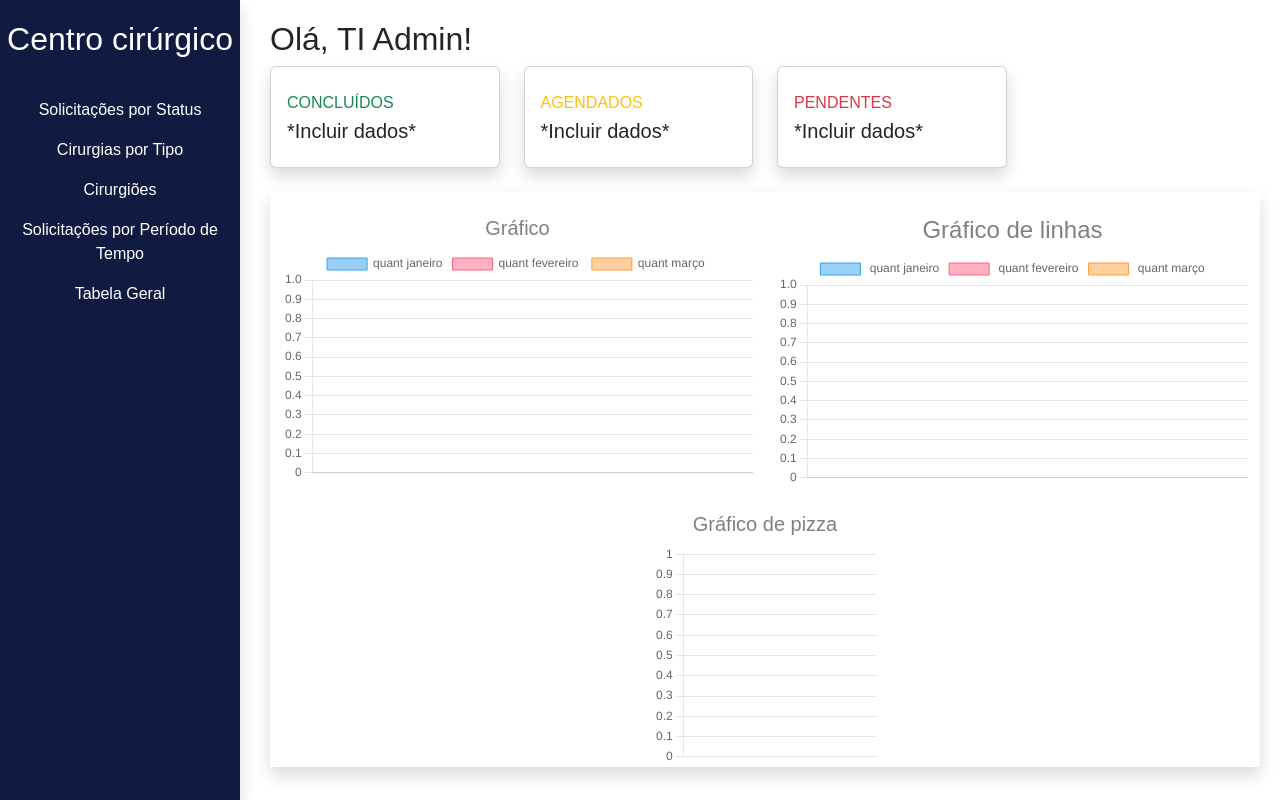
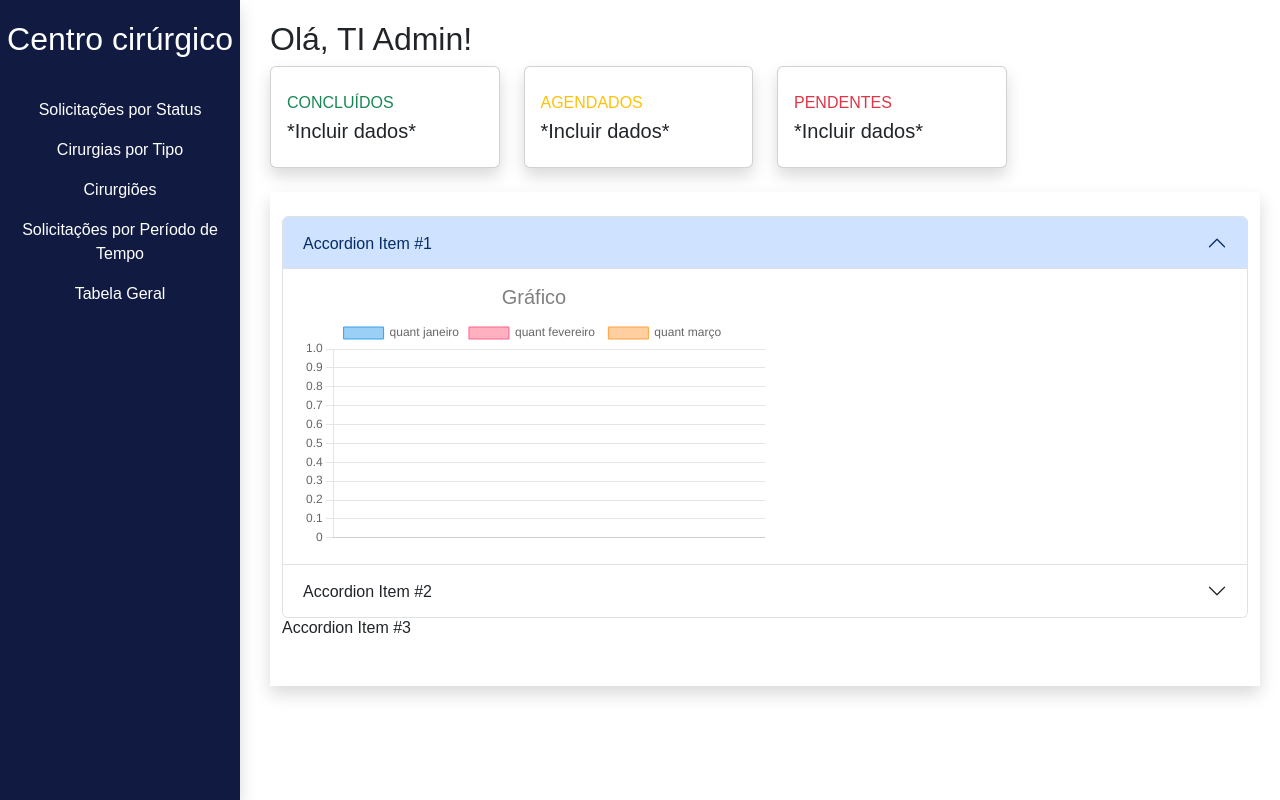
Before and after one commit to vitpinheiro/centrocirurgico, a PHP site: page /solicitacaoporstatus.php in a window 1280 px wide. Run offline with PHP 8.4, Linux system fonts and the light colour scheme; data that the repository does not hold is empty; some libraries are stand-ins or nearby versions.

Commit message:
acordeon ficou o terceiro item dando problema

```diff
--- a/solicitacaoporstatus.php
+++ b/solicitacaoporstatus.php
@@ -303,12 +303,69 @@
 </div>
  <br>
 
+
+
+ <div class="accordion" id="accordionPanelsStayOpenExample">
+  <div class="accordion-item">
+    <h2 class="accordion-header">
+      <button class="accordion-button" type="button" data-bs-toggle="collapse" data-bs-target="#panelsStayOpen-collapseOne" aria-expanded="true" aria-controls="panelsStayOpen-collapseOne">
+        Accordion Item #1
+      </button>
+    </h2>
+    <div id="panelsStayOpen-collapseOne" class="accordion-collapse collapse show">
+      <div class="accordion-body">
       <div class="col-lg-6 col-xs-12">
         <h5 class="text-center">Gráfico</h5>
         <canvas class="charts" id="myChart" ></canvas>
     </div>
+      </div>
+    </div>
+  </div>
+  <div class="accordion-item">
+    <h2 class="accordion-header">
+      <button class="accordion-button collapsed" type="button" data-bs-toggle="collapse" data-bs-target="#panelsStayOpen-collapseTwo" aria-expanded="false" aria-controls="panelsStayOpen-collapseTwo">
+        Accordion Item #2
+      </button>
+    </h2>
+    <div id="panelsStayOpen-collapseTwo" class="accordion-collapse collapse">
+    <div class="accordion-body">
+    <div class="col-lg-6 col-xs-12">
+        <h4 class="text-center">Gráfico de linhas</h4>
+          <canvas class="charts" id="myChart3"></canvas>
+        </div>
+   </div>
+      </div>
+    </div>
+  </div>
+  <div class="accordion-item">
+    <h2 class="accordion-header">
+      <button class="accordion-button collapsed" type="button" data-bs-toggle="collapse" data-bs-target="#panelsStayOpen-collapseThree" aria-expanded="false" aria-controls="panelsStayOpen-collapseThree">
+        Accordion Item #3
+      </button>
+    </h2>
+    <div id="panelsStayOpen-collapseThree" class="accordion-collapse collapse">
+      <div class="accordion-body">
+      <div class="row justify-content-center">
+        <div class="col-lg-3 col-xs-12">
+          <h5 class="text-center">Gráfico de pizza</h5>
+          <canvas  class="charts" id="myChart2"></canvas>
+        </div>
+    </div>
 
-    <div class="col-lg-6 col-xs-12">
+
+      </div>
+    </div>
+  </div>
+</div>
+
+
+
+    <!-- <div class="col-lg-6 col-xs-12">
+        <h5 class="text-center">Gráfico</h5>
+        <canvas class="charts" id="myChart" ></canvas>
+    </div> -->
+
+    <!-- <div class="col-lg-6 col-xs-12">
         <h4 class="text-center">Gráfico de linhas</h4>
           <canvas class="charts" id="myChart3"></canvas>
         </div>
@@ -324,7 +381,7 @@
 
 </div>
   </div>
-</div>
+</div> -->
 
 
 <script src="chart.js"></script>
@@ -450,10 +507,22 @@
 <br>
 </main>
 
+<!-- Outros elementos HTML -->
+
 <footer>
   <p></p>
 </footer>
+
+<script src="node_modules/jquery/dist/jquery.min.js"></script>
+<script src="node_modules/bootstrap/dist/js/bootstrap.bundle.min.js"></script>
+<script src="chart.js"></script>
+
 <script>
+  // Seus scripts JavaScript
+</script>
+
+<script>
+  // Script para o menu hamburguer
   document.addEventListener('DOMContentLoaded', function () {
     const hamburger = document.querySelector('.hamburger-menu');
     const sidebar = document.querySelector('.sidebar');
@@ -464,9 +533,20 @@
   });
 </script>
 
+<script>
+  // Script para o acordeão
+  document.querySelectorAll('.accordion-button').forEach(button => {
+    button.addEventListener('click', () => {
+      const target = button.getAttribute('data-bs-target');
+      const collapseElements = document.querySelectorAll('.accordion-collapse');
+      collapseElements.forEach(collapse => {
+        if (collapse.id !== target) {
+          collapse.classList.remove('collapse');
+        }
+      });
+    });
+  });
+</script>
+
 </body>
-<script src="https://cdn.jsdelivr.net/npm/bootstrap@5.3.3/dist/js/bootstrap.bundle.min.js" integrity="sha384-YvpcrYf0tY3lHB60NNkmXc5s9fDVZLESaAA55NDzOxhy9GkcIdslK1eN7N6jIeHz" crossorigin="anonymous"></script>
-<script src="https://cdn.jsdelivr.net/npm/@popperjs/core@2.11.8/dist/umd/popper.min.js" integrity="sha384-I7E8VVD/ismYTF4hNIPjVp/Zjvgyol6VFvRkX/vR+Vc4jQkC+hVqc2pM8ODewa9r" crossorigin="anonymous"></script>
-<script src="https://cdn.jsdelivr.net/npm/bootstrap@5.3.3/dist/js/bootstrap.min.js" integrity="sha384-0pUGZvbkm6XF6gxjEnlmuGrJXVbNuzT9qBBavbLwCsOGabYfZo0T0to5eqruptLy" crossorigin="anonymous"></script>
-
 </html>
```
Also changed, not shown: index.php (+0 -68 lines). Lines whose indentation alone changed are shown as unchanged.
